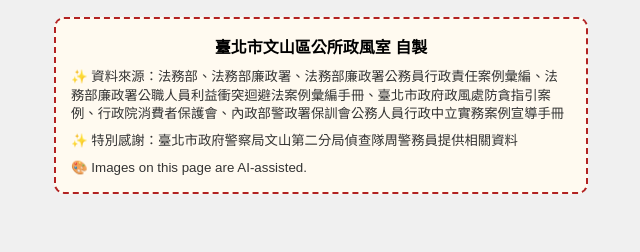
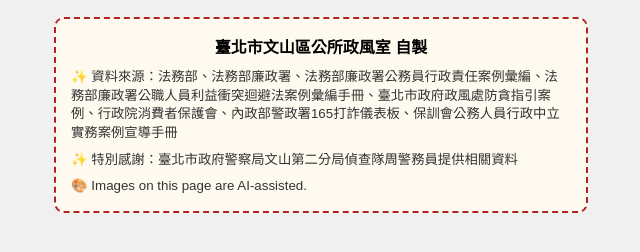
Before and after one commit to ws20252026/drawlots, a website with bundled scripts: page index.html in a window 1280 px wide. Shown: the part 266-518 px from the top of the page, without its empty margins (319-959 px from the left). Built offline with nearby package versions, Linux system fonts and the light colour scheme.

Commit message:
Update index.html

```diff
--- a/index.html
+++ b/index.html
@@ -40,7 +40,7 @@
 
     <!-- 其餘內容靠左 -->
     <div style="text-align: left; margin-top: 10px; display: block;">
-        <small style="display: block; margin-bottom: 5px;">✨ 資料來源：法務部、法務部廉政署、法務部廉政署公務員行政責任案例彙編、法務部廉政署公職人員利益衝突迴避法案例彙編手冊、臺北市政府政風處防貪指引案例、行政院消費者保護會、內政部警政署保訓會公務人員行政中立實務案例宣導手冊</small>
+        <small style="display: block; margin-bottom: 5px;">✨ 資料來源：法務部、法務部廉政署、法務部廉政署公務員行政責任案例彙編、法務部廉政署公職人員利益衝突迴避法案例彙編手冊、臺北市政府政風處防貪指引案例、行政院消費者保護會、內政部警政署165打詐儀表板、保訓會公務人員行政中立實務案例宣導手冊</small>
         <small style="display: block; margin-bottom: 5px;">✨ 特別感謝：臺北市政府警察局文山第二分局偵查隊周警務員提供相關資料</small>
         <small style="display: block;">🎨 Images on this page are AI-assisted.</small>
     </div>
```
